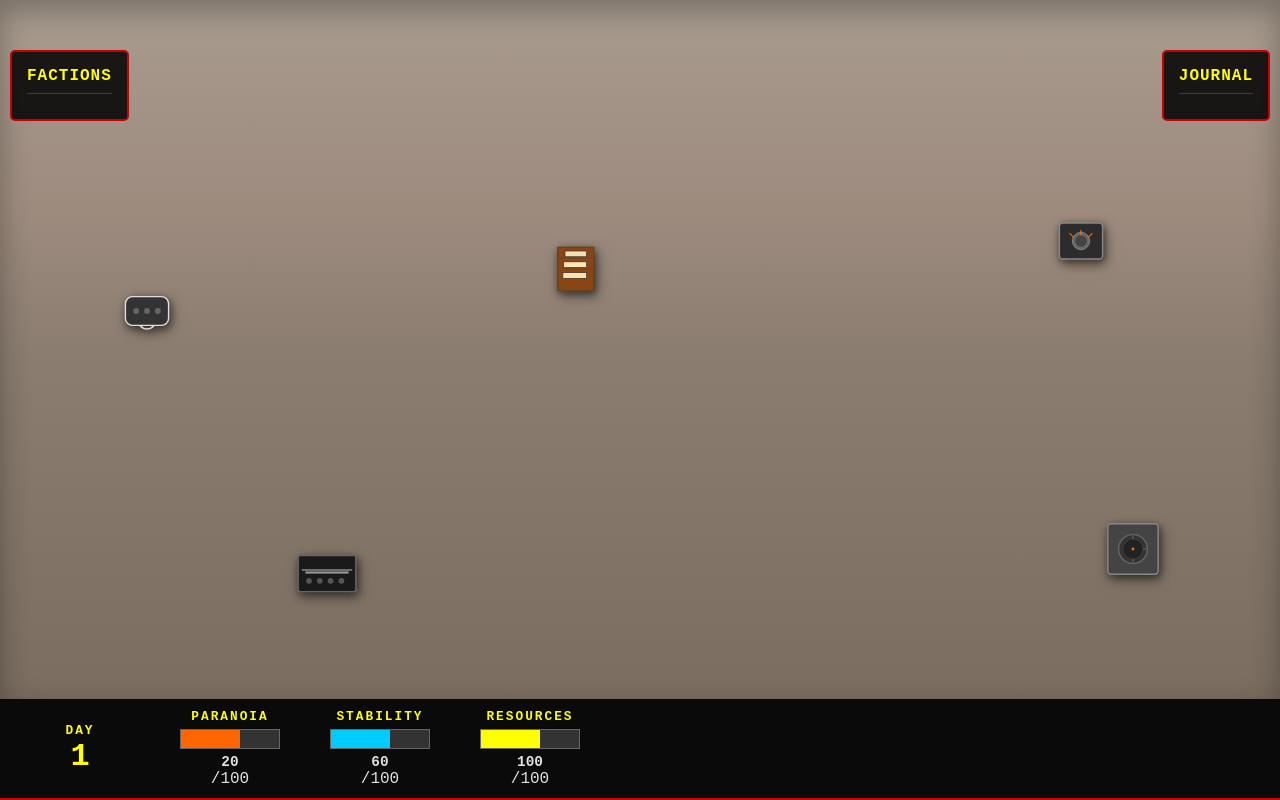
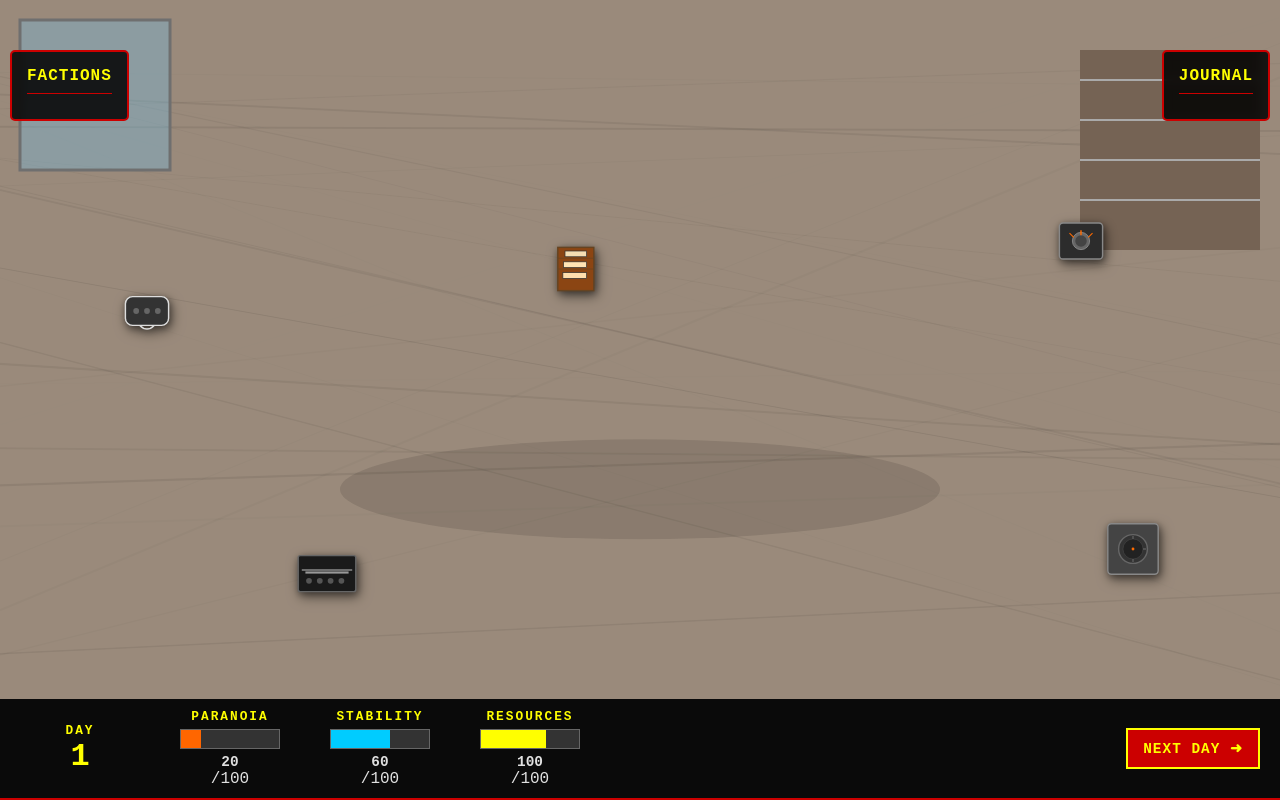
Before and after one commit to Axelwastaken40/PROJET-OUTIL-DEV_, a plain HTML site: page SovietDesk/index.html in a window 1280 px wide. Drawn offline with Linux system fonts and the light colour scheme.

Commit message:
Fix canvas DPI scaling, guard event listeners, add NEXT DAY button styling

```diff
--- a/SovietDesk/game.js
+++ b/SovietDesk/game.js
@@ -267,7 +267,12 @@
         }
 
         this.gameState.loadData(dossiersData, eventsData);
+        // Enable debug when needed
+        if (typeof window.__SOVIET_DESK_DEBUG === 'undefined') window.__SOVIET_DESK_DEBUG = false;
+        console.log('GameUI init: loading data, debug=', window.__SOVIET_DESK_DEBUG);
         this.drawDesk();
+        // Re-draw on resize to keep canvas crisp
+        window.addEventListener('resize', () => this.drawDesk());
         this.updateDisplay();
     }
 
@@ -276,41 +281,53 @@
         if (!canvas) return;
 
         const ctx = canvas.getContext("2d");
-        canvas.width = canvas.offsetWidth;
-        canvas.height = canvas.offsetHeight;
+        // Handle high-DPI displays to prevent blurriness
+        const dpr = window.devicePixelRatio || 1;
+        const displayWidth = canvas.offsetWidth;
+        const displayHeight = canvas.offsetHeight;
+        canvas.width = Math.floor(displayWidth * dpr);
+        canvas.height = Math.floor(displayHeight * dpr);
+        canvas.style.width = displayWidth + 'px';
+        canvas.style.height = displayHeight + 'px';
+        ctx.setTransform(dpr, 0, 0, dpr, 0, 0);
 
         // Draw wooden desk surface with details
         ctx.fillStyle = "#8b7d70";
-        ctx.fillRect(0, 0, canvas.width, canvas.height);
+        ctx.fillRect(0, 0, displayWidth, displayHeight);
 
         // Wood grain effect
         for (let i = 0; i < 30; i++) {
-            ctx.strokeStyle = `rgba(0, 0, 0, ${Math.random() * 0.1})`;
-            ctx.lineWidth = Math.random() * 3;
+            ctx.strokeStyle = `rgba(0, 0, 0, ${Math.random() * 0.08})`;
+            ctx.lineWidth = (Math.random() * 2) + 0.5;
             ctx.beginPath();
-            ctx.moveTo(0, Math.random() * canvas.height);
-            ctx.lineTo(canvas.width, Math.random() * canvas.height);
+            ctx.moveTo(0, Math.random() * displayHeight);
+            ctx.lineTo(displayWidth, Math.random() * displayHeight);
             ctx.stroke();
         }
 
         // Window on the left with shadow
         ctx.fillStyle = "rgba(100, 180, 220, 0.3)";
-        ctx.fillRect(20, 20, 150, 150);
+        // Window (scaled using display dimensions)
+        ctx.fillRect(20, 20, Math.min(150, displayWidth * 0.25), Math.min(150, displayHeight * 0.25));
         ctx.strokeStyle = "#666";
         ctx.lineWidth = 3;
-        ctx.strokeRect(20, 20, 150, 150);
+        ctx.strokeRect(20, 20, Math.min(150, displayWidth * 0.25), Math.min(150, displayHeight * 0.25));
 
         // Bookshelf in background
         ctx.fillStyle = "#6b5b4e";
-        ctx.fillRect(canvas.width - 200, 50, 180, 200);
+        // Bookshelf in background (position relative to display size)
+        ctx.fillRect(displayWidth - Math.min(200, displayWidth * 0.3), 50, Math.min(180, displayWidth * 0.25), Math.min(200, displayHeight * 0.4));
         for (let i = 0; i < 4; i++) {
             ctx.strokeStyle = "#999";
             ctx.lineWidth = 2;
             ctx.beginPath();
-            ctx.moveTo(canvas.width - 200, 80 + i * 40);
-            ctx.lineTo(canvas.width - 20, 80 + i * 40);
+            ctx.moveTo(displayWidth - Math.min(200, displayWidth * 0.3), 80 + i * 40);
+            ctx.lineTo(displayWidth - 20, 80 + i * 40);
             ctx.stroke();
         }
+
+        // Debug hint
+        if (window.__SOVIET_DESK_DEBUG) console.log('drawDesk', {displayWidth, displayHeight, dpr});
 
         // Draw desk shadow
         ctx.fillStyle = "rgba(0, 0, 0, 0.1)";
@@ -320,49 +337,33 @@
     }
 
     setupEventListeners() {
-        document.getElementById("sign-btn").addEventListener("click", () => this.handleDossier("signed"));
-        document.getElementById("refuse-btn").addEventListener("click", () => this.handleDossier("refused"));
-        document.getElementById("delay-btn").addEventListener("click", () => this.handleDossier("delayed"));
-        document.getElementById("next-day-btn").addEventListener("click", () => this.nextDay());
-        document.getElementById("restart-btn").addEventListener("click", () => this.restart());
-        document.querySelector(".close").addEventListener("click", () => this.closeDossierModal());
-        document.getElementById("action-close").addEventListener("click", () => this.closeActionModal());
-        document.getElementById("action-ok-btn").addEventListener("click", () => this.closeActionModal());
+        if (window.__SOVIET_DESK_DEBUG) console.log('setupEventListeners attaching events');
+        const signBtn = document.getElementById("sign-btn"); if (signBtn) signBtn.addEventListener("click", () => this.handleDossier("signed")); else console.warn('sign-btn missing');
+        const refuseBtn = document.getElementById("refuse-btn"); if (refuseBtn) refuseBtn.addEventListener("click", () => this.handleDossier("refused")); else console.warn('refuse-btn missing');
+        const delayBtn = document.getElementById("delay-btn"); if (delayBtn) delayBtn.addEventListener("click", () => this.handleDossier("delayed")); else console.warn('delay-btn missing');
+        const nextDayBtn = document.getElementById("next-day-btn"); if (nextDayBtn) nextDayBtn.addEventListener("click", () => this.nextDay()); else console.warn('next-day-btn missing');
+        const restartBtn = document.getElementById("restart-btn"); if (restartBtn) restartBtn.addEventListener("click", () => this.restart()); else console.warn('restart-btn missing');
+        const closeX = document.querySelector(".close"); if (closeX) closeX.addEventListener("click", () => this.closeDossierModal()); else console.warn('.close missing');
+        const actionClose = document.getElementById("action-close"); if (actionClose) actionClose.addEventListener("click", () => this.closeActionModal()); else console.warn('action-close missing');
+        const actionOk = document.getElementById("action-ok-btn"); if (actionOk) actionOk.addEventListener("click", () => this.closeActionModal()); else console.warn('action-ok-btn missing');
 
         // Close modal when clicking outside
-        document.getElementById("dossier-modal").addEventListener("click", (e) => {
+        const dossierModal = document.getElementById("dossier-modal");
+        if (dossierModal) dossierModal.addEventListener("click", (e) => {
             if (e.target.id === "dossier-modal") this.closeDossierModal();
-        });
+        }); else console.warn('dossier-modal missing');
 
-        document.getElementById("action-modal").addEventListener("click", (e) => {
+        const actionModal = document.getElementById("action-modal");
+        if (actionModal) actionModal.addEventListener("click", (e) => {
             if (e.target.id === "action-modal") this.closeActionModal();
-        });
+        }); else console.warn('action-modal missing');
 
         // Desk object interactions - with proper event delegation
-        document.getElementById("dossiers-stack").addEventListener("click", (e) => {
-            e.stopPropagation();
-            this.showDossierQueue();
-        });
-
-        document.getElementById("telephone").addEventListener("click", (e) => {
-            e.stopPropagation();
-            this.handleTelephone();
-        });
-
-        document.getElementById("radio").addEventListener("click", (e) => {
-            e.stopPropagation();
-            this.handleRadio();
-        });
-
-        document.getElementById("typewriter").addEventListener("click", (e) => {
-            e.stopPropagation();
-            this.handleTypewriter();
-        });
-
-        document.getElementById("safe").addEventListener("click", (e) => {
-            e.stopPropagation();
-            this.handleSafe();
-        });
+        const ds = document.getElementById("dossiers-stack"); if (ds) ds.addEventListener("click", (e) => { e.stopPropagation(); this.showDossierQueue(); }); else console.warn('dossiers-stack missing');
+        const tel = document.getElementById("telephone"); if (tel) tel.addEventListener("click", (e) => { e.stopPropagation(); this.handleTelephone(); }); else console.warn('telephone missing');
+        const rad = document.getElementById("radio"); if (rad) rad.addEventListener("click", (e) => { e.stopPropagation(); this.handleRadio(); }); else console.warn('radio missing');
+        const type = document.getElementById("typewriter"); if (type) type.addEventListener("click", (e) => { e.stopPropagation(); this.handleTypewriter(); }); else console.warn('typewriter missing');
+        const sf = document.getElementById("safe"); if (sf) sf.addEventListener("click", (e) => { e.stopPropagation(); this.handleSafe(); }); else console.warn('safe missing');
 
         // Tooltips
         const objects = document.querySelectorAll(".desk-object");
--- a/SovietDesk/index.html
+++ b/SovietDesk/index.html
@@ -110,6 +110,7 @@
                     </div>
                     <span id="resources-value">100</span>/100
                 </div>
+                <button id="next-day-btn" class="btn-next-day">NEXT DAY ➜</button>
             </div>
         </div>
 
--- a/SovietDesk/styles.css
+++ b/SovietDesk/styles.css
@@ -341,6 +341,28 @@
     padding: 12px;
 }
 
+.btn-next-day {
+    padding: 10px 15px;
+    background-color: #cc0000;
+    color: #ffff00;
+    border: 2px solid #ffff00;
+    cursor: pointer;
+    font-family: 'Courier New', monospace;
+    font-weight: bold;
+    text-transform: uppercase;
+    transition: all 0.3s ease;
+    letter-spacing: 1px;
+    font-size: 0.9em;
+    margin-left: auto;
+    align-self: center;
+}
+
+.btn-next-day:hover {
+    background-color: #ff0000;
+    transform: scale(1.1);
+    box-shadow: 0 0 15px rgba(255, 0, 0, 0.8);
+}
+
 /* Modal */
 .modal {
     position: fixed;
```
